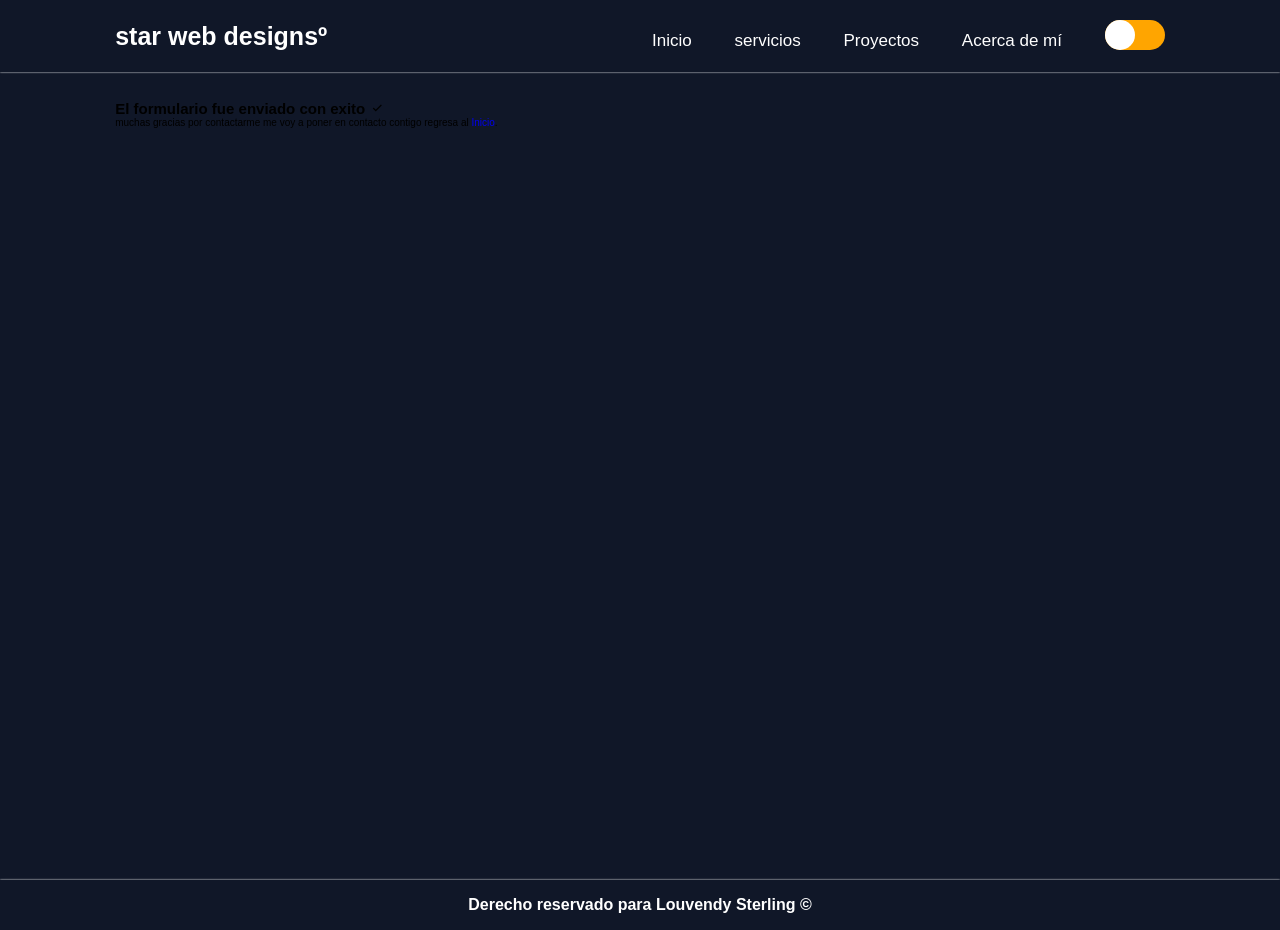
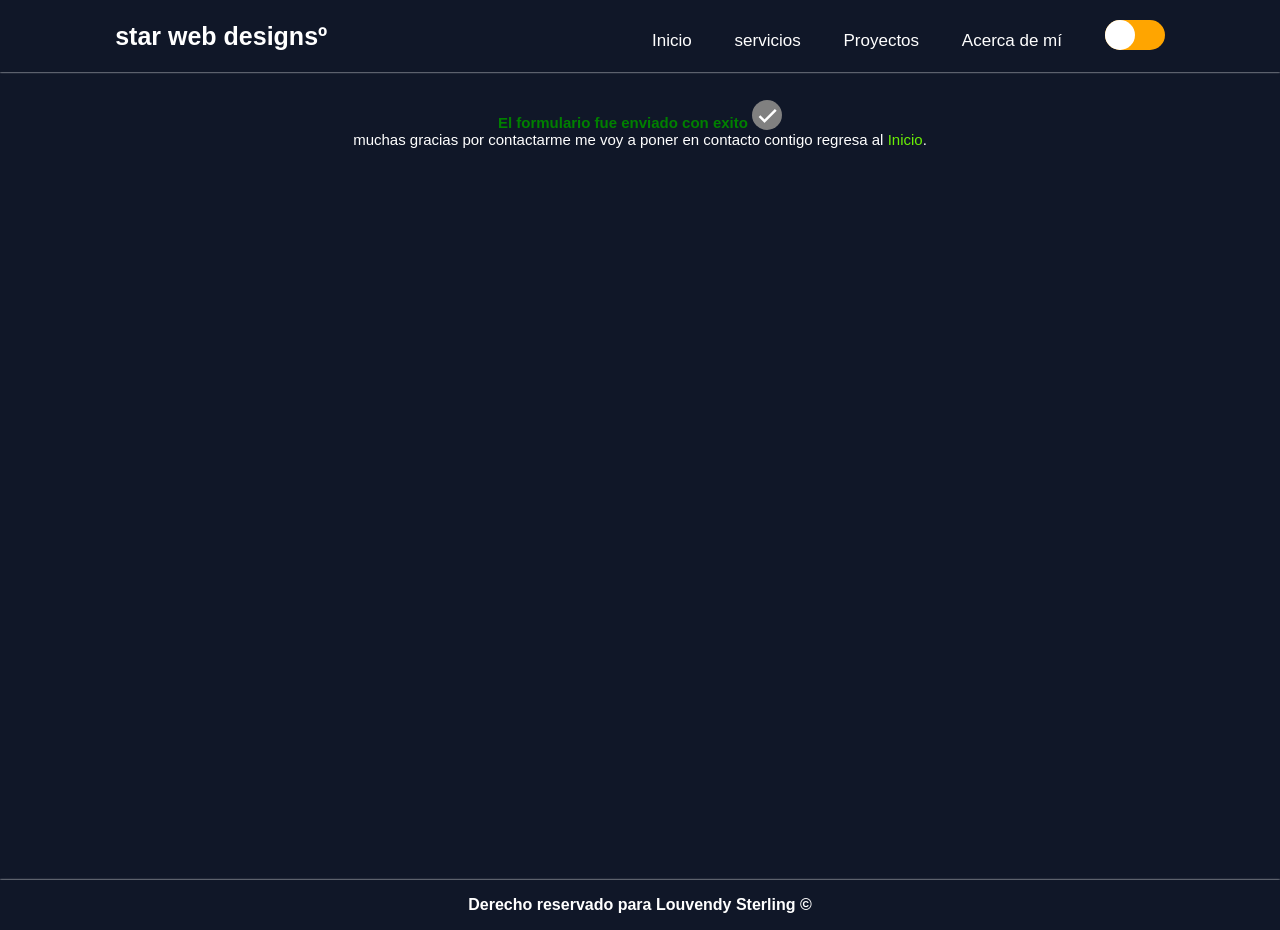
Before and after one commit to sterling404/Portafolio, a plain HTML site: page fin_formulario.html in a window 1280 px wide. Drawn offline with nearby package versions, Linux system fonts and the light colour scheme; some icons are missing.

Commit message:
Update hojaestilos.css

```diff
--- a/CSS/hojaestilos.css
+++ b/CSS/hojaestilos.css
@@ -839,3 +839,26 @@ body.claro .pie {
     left: -1.4rem;
   }
 }
+.gracias h1{
+  color: green;
+}
+.gracias{
+  display: grid;
+  place-items: center;
+
+}
+.gracias p{
+  color: #fff;
+  font-size: 15px;
+  text-align: unset;
+}
+#v{
+  font-size: 3rem;
+  background: grey;
+  color: var(--color7);
+  border-radius: 50%;
+
+}
+.gracias p a{
+  color: #6bef06;
+}
```
